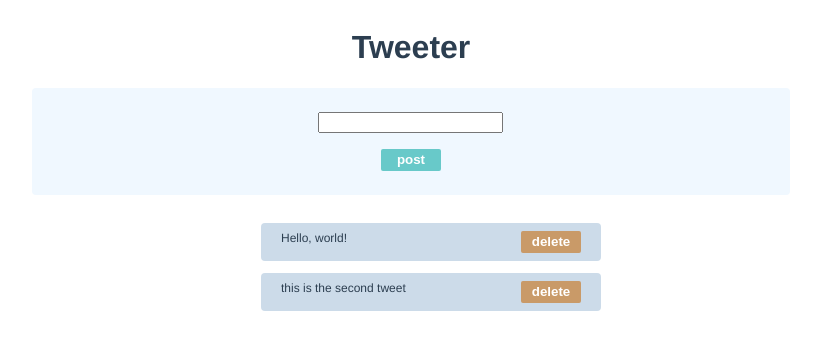
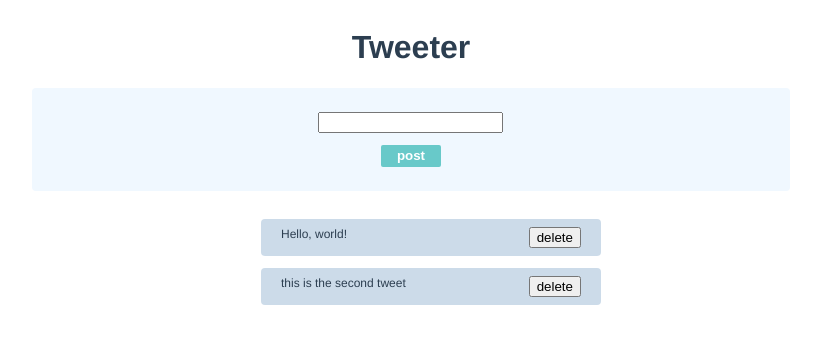
Before and after one commit to inatonix/vue-guide, a Vue app in the folder vue-guide/: page / in a window 1280 px wide. Shown: the top 350 px of the page, without its empty margins (229-1050 px from the left). Built offline with nearby package versions, Linux system fonts and the light colour scheme.

Commit message:
section 6-3

```diff
--- a/vue-guide/src/components/Tweet.vue
+++ b/vue-guide/src/components/Tweet.vue
@@ -1,34 +1,27 @@
 <script setup lang="ts">
 import { ref } from 'vue'
+import TweetList from './TweetList.vue';
+import TweetPostForm from './TweetPostForm.vue';
 const tweets = ref([{ id: 0, description: 'Hello, world!' }, { id: 1, description: 'this is the second tweet' }])
-const inputtingDescription = ref<string>('')
 
-const postTweet = () => {
-  const tweet = { id: Math.random(), description: inputtingDescription.value }
+const postTweet = (description: string) => {
+  const tweet = { id: Math.random(), description }
   tweets.value.push(tweet)
-  inputtingDescription.value = ''
 }
 
 const deleteTweet = (id: number) => {
   tweets.value = tweets.value.filter(t => t.id !== id)
 }
-
 </script>
 
 <template>
   <div class="container">
     <h1>Tweeter</h1>
-    <div class="form-container">
-      <input v-model="inputtingDescription" />
-      <button class="save-button" @click="postTweet()">post</button>
-    </div>
+    <TweetPostForm @post="postTweet" />
     <div class="tweet-container">
       <p v-if="tweets.length <= 0">No tweets have been added</p>
       <ul v-else>
-        <li v-for="tweet in tweets" :key="tweet.id" class="tweet-list">
-          <span>{{ tweet.description }}</span>
-          <button @click="deleteTweet(tweet.id)" class="delete-button">delete</button>
-        </li>
+        <TweetList :tweets="tweets" @delete="deleteTweet" />
       </ul>
     </div>
   </div>
--- /dev/null
+++ b/vue-guide/src/components/TweetList.vue
@@ -0,0 +1,39 @@
+<script setup lang="ts">
+
+type Tweet = {
+  id: number,
+  description: string,
+}
+
+type Props = {
+  tweets: Tweet[],
+}
+
+defineProps<Props>()
+const emit = defineEmits(['delete'])
+
+const onClickButton = (id: number) => {
+  emit('delete', id)
+}
+</script>
+
+<template>
+  <li v-for="tweet in tweets" :key="tweet.id" class="tweet-list">
+    <span>{{ tweet.description }}</span>
+    <button @click="onClickButton(tweet.id)" class="delete-button">delete</button>
+  </li>
+</template>
+
+<style scoped>
+.tweet-list {
+  list-style: none;
+  margin-bottom: 12px;
+  border-radius: 4px;
+  font-size: 12px;
+  display: flex;
+  justify-content: space-between;
+  background-color: rgb(204, 219, 233);
+  padding: 8px 20px;
+  width: 300px;
+}
+</style>
--- /dev/null
+++ b/vue-guide/src/components/TweetPostForm.vue
@@ -0,0 +1,42 @@
+<script setup lang="ts">
+import { ref } from 'vue'
+const inputtingDescription = ref<string>('')
+
+const emit = defineEmits(['post'])
+const postTweet = () => {
+  emit('post', inputtingDescription.value)
+  inputtingDescription.value = ''
+}
+
+</script>
+
+<template>
+  <div class="form-container">
+    <input v-model="inputtingDescription" />
+    <button class="save-button" @click="postTweet()">post</button>
+  </div>
+</template>
+
+<style scoped>
+.form-container {
+  display: flex;
+  flex-direction: column;
+  align-items: center;
+  background-color: aliceblue;
+  padding: 24px 0;
+  width: 60%;
+  margin-bottom: 12px;
+  border-radius: 4px;
+}
+
+.save-button {
+  color: #fff;
+  font-weight: bold;
+  margin-top: 12px;
+  background-color: #68c9c9;
+  border-radius: 2px;
+  border: none;
+  width: 60px;
+  height: 22px;
+}
+</style>
```
